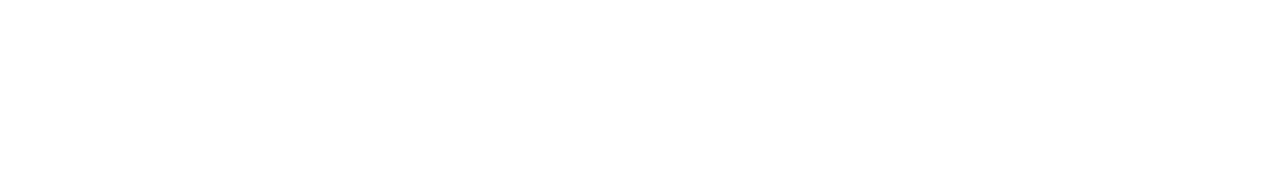
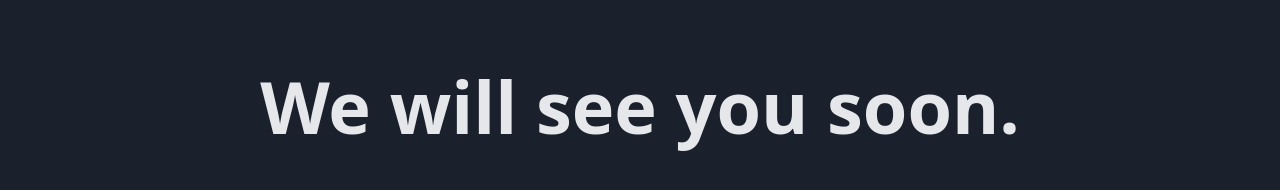
Before and after one commit to TO-WEB-TECHNOLOGIES/ustart-restro-web, a React (Vite) app: page / in a window 1280 px wide. Shown: the part 1786-1976 px from the top of the page. Before the commit the page ends 1776 px from the top, so only its background shows below. Built offline with nearby package versions, Linux system fonts and the light colour scheme.

Commit message:
feat: Add a new 'Stats' section to the landing page, displaying a coming soon message with updated internationalization strings.

```diff
--- a/src/features/landing/LandingPage.tsx
+++ b/src/features/landing/LandingPage.tsx
@@ -2,6 +2,7 @@
 import { useTranslation, Trans } from 'react-i18next';
 import { Header } from './components/Header';
 import { WhyPartner } from './components/WhyPartner';
+import { Stats } from './components/Stats';
 import { LoginForm } from '@/features/auth/components/LoginForm';
 
 export const LandingPage = () => {
@@ -60,6 +61,7 @@
             </div>
 
             <WhyPartner />
+            <Stats />
         </div>
     );
 };
--- /dev/null
+++ b/src/features/landing/components/Stats.tsx
@@ -0,0 +1,45 @@
+import { useTranslation } from 'react-i18next';
+
+export const Stats = () => {
+    const { t } = useTranslation();
+
+    const stats = [
+        {
+            key: 'partners',
+            value: t('landing.stats.partners.value'),
+            label: t('landing.stats.partners.label')
+        },
+        {
+            key: 'cities',
+            value: t('landing.stats.cities.value'),
+            label: t('landing.stats.cities.label')
+        },
+        {
+            key: 'orders',
+            value: t('landing.stats.orders.value'),
+            label: t('landing.stats.orders.label')
+        }
+    ];
+
+    return (
+        <section className="bg-[#1A202C] py-20 text-white">
+            <div className="container mx-auto px-6">
+                <div className="grid grid-cols-1 md:grid-cols-3 gap-12 text-center">
+                    {/* {stats.map((stat) => (
+                        <div key={stat.key} className="space-y-2">
+                            <div className="text-5xl font-bold">{stat.value}</div>
+                            <div className="text-sm tracking-wider text-gray-400 font-medium uppercase">
+                                {stat.label}
+                            </div>
+                        </div>
+                    ))} */}
+                    <div className="col-span-1 md:col-span-3 text-center">
+                        <h2 className="text-3xl md:text-7xl font-bold text-gray-200">
+                            {t('landing.stats.comingSoon')}
+                        </h2>
+                    </div>
+                </div>
+            </div>
+        </section>
+    );
+};
--- a/src/locales/en/translation.json
+++ b/src/locales/en/translation.json
@@ -40,6 +40,21 @@
           "description": "24/7 partner support to help your business thrive. Get real-time analytics and marketing tools to grow faster."
         }
       }
+    },
+    "stats": {
+      "partners": {
+        "value": "50k+",
+        "label": "RESTAURANT PARTNERS"
+      },
+      "cities": {
+        "value": "200+",
+        "label": "CITIES COVERED"
+      },
+      "orders": {
+        "value": "10M+",
+        "label": "MONTHLY ORDERS"
+      },
+      "comingSoon": "We will see you soon."
     }
   },
   "auth": {
--- a/src/locales/hi/translation.json
+++ b/src/locales/hi/translation.json
@@ -40,6 +40,21 @@
           "description": "आपके व्यवसाय को बढ़ाने में मदद करने के लिए 24/7 भागीदार समर्थन। तेजी से बढ़ने के लिए रीयल-टाइम एनालिटिक्स और मार्केटिंग टूल प्राप्त करें।"
         }
       }
+    },
+    "stats": {
+      "partners": {
+        "value": "50k+",
+        "label": "रेस्टोरेंट भागीदार"
+      },
+      "cities": {
+        "value": "200+",
+        "label": "शहर कवर किए गए"
+      },
+      "orders": {
+        "value": "10M+",
+        "label": "मासिक ऑर्डर"
+      },
+      "comingSoon": "हम आपसे जल्द ही मिलेंगे।"
     }
   },
   "auth": {
```
